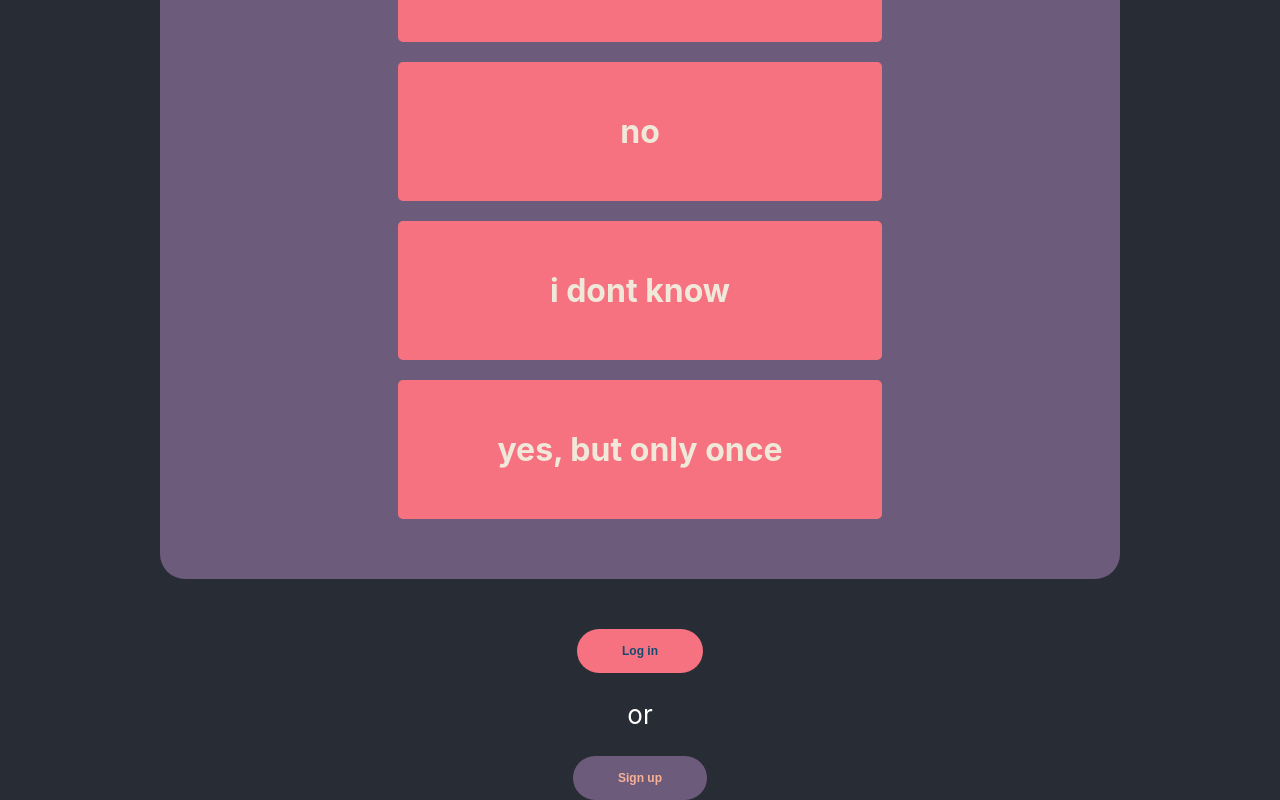
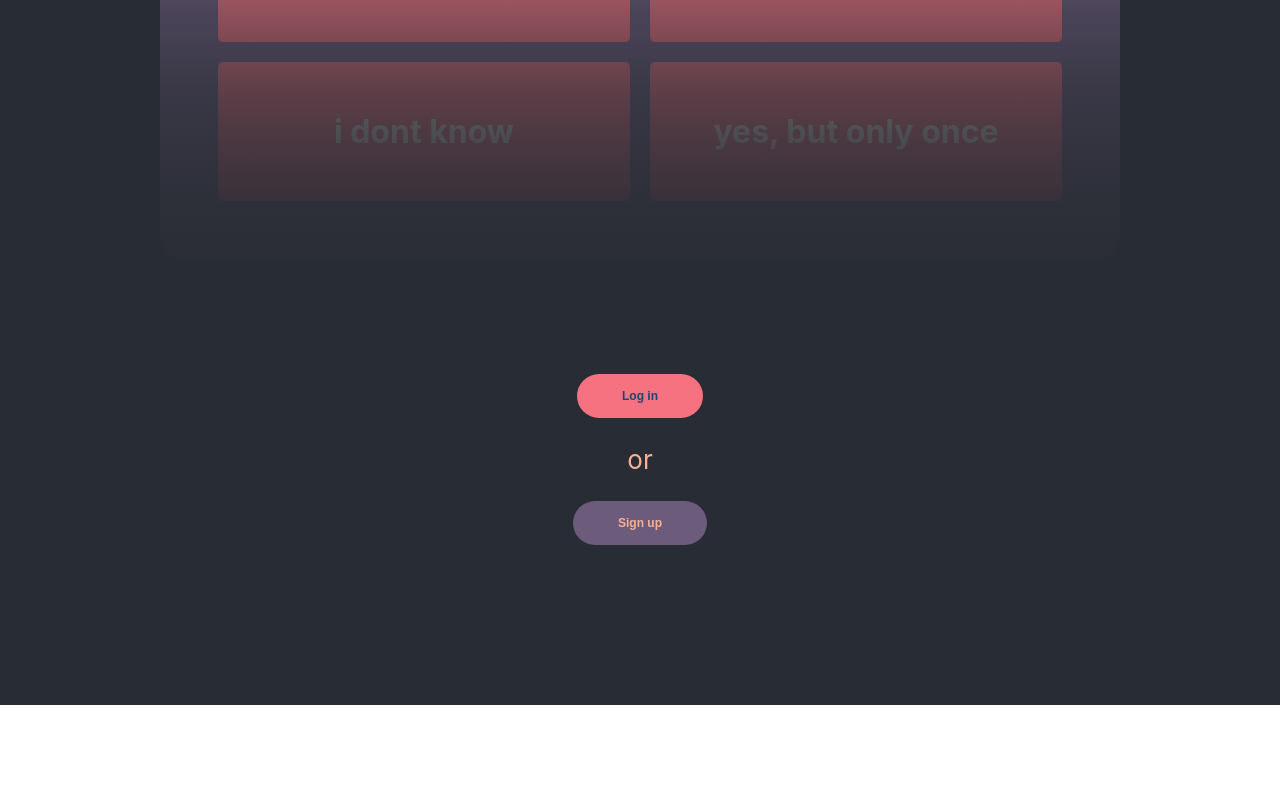
Before and after one commit to timidgeek/spacequiz, a React (Create React App) app in the folder client/: page / in a window 1280 px wide. Shown: the part 1055-1855 px from the top of the page. After the commit the page ends 1760 px from the top, so only its background shows below. Built offline with nearby package versions, Linux system fonts and the light colour scheme.

Commit message:
current page looks closer to final project, have visuals for cannot take quiz until log in/sign up, but no functionality working just yet

```diff
--- a/client/src/components/Landing.css
+++ b/client/src/components/Landing.css
@@ -17,10 +17,20 @@ button {
     color: var(--text);
     background-color: var(--plum);
   }
+  button.primary:hover {
+    background-color: var(--secondary);
+  }
+  button.secondary:hover {
+    background-color: var(--primary);
+  }
   button.primary.cta {
     margin: 30px 0;
     font-size: 20px;
     padding: 24px 30px;
+  }
+
+  p {
+    color: var(--text);
   }
 
   .hero-logo {
--- a/client/src/components/Landing.js
+++ b/client/src/components/Landing.js
@@ -2,6 +2,7 @@ import hero from '../images/hero_logo.png';
 import './Landing.css';
 import { LogInOverlay, SignUpOverlay } from './LandingOverlays.js'
 import QuizQuestionComponent from './quizQuestion.js';
+import './notLoggedIn.css'
 
 function Landing() {
   function turnOnOverlay() {
@@ -16,9 +17,12 @@ function Landing() {
         <img src={hero} className="hero-logo" alt="are you: Lost in Space?" />
         <button className="primary cta">Take Our Quiz!</button>
         <QuizQuestionComponent />
-        <button className="primary" onClick={turnOnOverlay}>Log in</button>
-        <p>or</p>
-        <button className="secondary" onClick={turnOnSignUp}>Sign up</button>
+        <div className="notLoggedIn"></div>
+        <div className="notLoggedInButtons">
+          <button className="primary" onClick={turnOnOverlay}>Log in</button>
+          <p>or</p>
+          <button className="secondary" onClick={turnOnSignUp}>Sign up</button>
+        </div>
       </header>
       <LogInOverlay />
       <SignUpOverlay />
--- /dev/null
+++ b/client/src/components/notLoggedIn.css
@@ -0,0 +1,16 @@
+.notLoggedIn {
+    height: 100vh;
+    width: 100vw;
+    background: linear-gradient(180deg, rgba(40, 44, 52, 0.00) 0%, rgba(40, 44, 52, 0.50) 23.96%, #282C34 53.65%), linear-gradient(180deg, rgba(40, 44, 52, 0.00) 0%, rgba(40, 44, 52, 0.50) 23.96%, #282C34 53.65%);
+    position: absolute;
+    bottom: -120%;
+}
+
+.notLoggedInButtons {
+    position: absolute;
+    bottom: -100%;
+    display: flex;
+    flex-direction: column;
+    align-items: center;
+    justify-content: center;
+}
--- a/client/src/components/quizQuestion.css
+++ b/client/src/components/quizQuestion.css
@@ -26,19 +26,16 @@ ul {
     margin: 0;
 }
 .answersWrapper {
-    display: flex;
-    flex-direction: row;
-    align-items: center;
-    flex-wrap: wrap;
-    justify-content: center;
+    display: grid;
+    grid-template-columns: 1fr 1fr;
+    grid-template-rows: 1fr 1fr;
+    width: 90%;
     margin: 50px;
-    width: 100%;
 
 }
 .answer {
     background-color: var(--primary);
     color: var(--cream);
-    width: 40%;
     padding: 50px;
     text-align: center;
     border-radius: 5px;
@@ -50,3 +47,8 @@ ul {
 .answer input {
     display: none;
 }
+
+.answer:hover {
+    background-color: var(--secondary);
+    cursor: pointer;
+}
```
